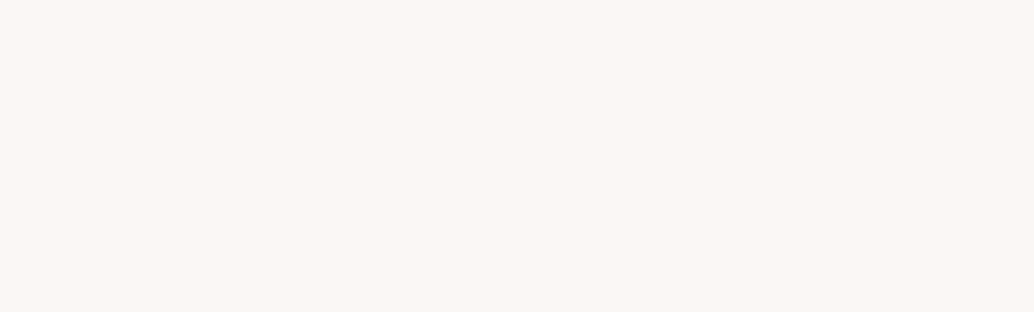
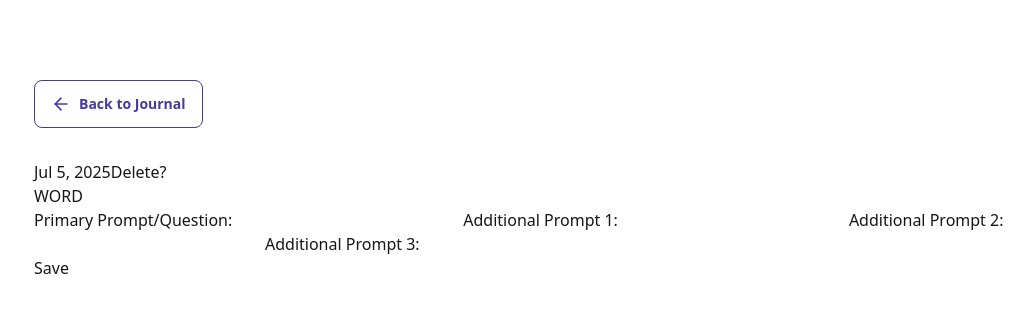
Before and after one commit to freeCodeCamp-2025-Summer-Hackathon/purple-array, a React (Vite) app in the folder frontend/: page /edit in a window 1280 px wide. Before the commit this address had no page. Shown: the top 312 px of the page, without its empty margins (30-1064 px from the left). Built offline with nearby package versions, Linux system fonts and the light colour scheme.

Commit message:
refactor: refactor pages/routes & update naming convention for journal pages

```diff
--- a/frontend/src/App.jsx
+++ b/frontend/src/App.jsx
@@ -1,8 +1,8 @@
 import { Routes, Route } from 'react-router';
 import HomePage from './pages/HomePage';
 import SignInPage from './pages/SignInPage';
-import JournalPage from './pages/JournalPage';
-import JournalEntryDetailPage from './pages/JournalEntryDetailPage';
+import JournalDisplayPage from './pages/JournalDisplayPage';
+import JournalEditPage from './pages/JournalEditPage';
 import MarketPage from './pages/MarketPage';
 import SettingsPage from './pages/SettingsPage';
 
@@ -10,11 +10,13 @@ const App = () => {
 	return (
 		<div data-theme="writeLight">
 			<Routes>
+				{/* Pathnames for some of these routes will need to be updated, once we get the real endpoints */}
 				<Route path="/" element={<HomePage />} />
 				<Route path="/signin" element={<SignInPage />} />
-				<Route path="/journal" element={<JournalPage />} />
-				{/*Path for the Journal Entry Route will need to be updated, once we get the endpoint setup from the Backend*/}
-				<Route path="/journal-entry" element={<JournalEntryDetailPage />} />
+				<Route path="/journal" element={<JournalDisplayPage />} />
+				{/* Journal collection route to go here*/}
+				{/* Journal create route to go here */}
+				<Route path="/edit" element={<JournalEditPage />} />
 				<Route path="/market" element={<MarketPage />} />
 				<Route path="/settings" element={<SettingsPage />} />
 			</Routes>
--- a/frontend/src/components/journal/JournalEntryDetail.jsx
+++ /dev/null
@@ -1,67 +0,0 @@
-import { Link } from "react-router";
-import { useState } from 'react';
-
-import {formatDate} from "../../lib/utils"
-
-const JournalDetail = () => {
-    const [primaryPrompt, setPrimaryPrompt] = useState("");
-    const [addPromptOne, setAddPromptOne] = useState("");
-    const [addPromptTwo, setAddPromptTwo] = useState("");
-    const [addPromptThree, setAddPromptThree] = useState("");
-
-    const handleSubmit = (event) => {
-        event.preventDefault();
-
-    }
-  return (
-    <div>
-        <header>
-            <span>
-                {formatDate(new Date())}
-            </span>
-            <button>
-                <Link to={""}>Delete?</Link>
-            </button>
-        </header>
-        <h2>WORD</h2>
-        <form onSubmit={handleSubmit}>
-            <label>
-                Primary Prompt/Question:
-                <input
-                    type="text"
-                    value={primaryPrompt}
-                    onChange={(e) => setPrimaryPrompt(e.target.value)}
-                />
-            </label>
-            <label>
-                Additional Prompt 1:
-                <input
-                    type="text"
-                    value={addPromptOne}
-                    onChange={(e) => setAddPromptOne(e.target.value)}
-                />
-            </label>
-            <label>
-                Additional Prompt 2:
-                <input
-                    type="text"
-                    value={addPromptTwo}
-                    onChange={(e) => setAddPromptTwo(e.target.value)}
-                />
-            </label>
-            <label>
-                Additional Prompt 3:
-                <input
-                    type="text"
-                    value={addPromptThree}
-                    onChange={(e) => setAddPromptThree(e.target.value)}
-                />
-            </label>
-            <br />
-            <button type="submit">Save</button>
-        </form>
-    </div>
-  )
-}
-
-export default JournalDetail
--- /dev/null
+++ b/frontend/src/components/journal/JournalEntryForm.jsx
@@ -0,0 +1,64 @@
+import { Link } from 'react-router';
+import { useState } from 'react';
+
+import { formatDate } from '../../lib/utils';
+
+const JournalEntryForm = () => {
+	const [primaryPrompt, setPrimaryPrompt] = useState('');
+	const [addPromptOne, setAddPromptOne] = useState('');
+	const [addPromptTwo, setAddPromptTwo] = useState('');
+	const [addPromptThree, setAddPromptThree] = useState('');
+
+	const handleSubmit = (event) => {
+		event.preventDefault();
+	};
+	return (
+		<div>
+			<header>
+				<span>{formatDate(new Date())}</span>
+				<button>
+					<Link to={''}>Delete?</Link>
+				</button>
+			</header>
+			<h2>WORD</h2>
+			<form onSubmit={handleSubmit}>
+				<label>
+					Primary Prompt/Question:
+					<input
+						type="text"
+						value={primaryPrompt}
+						onChange={(e) => setPrimaryPrompt(e.target.value)}
+					/>
+				</label>
+				<label>
+					Additional Prompt 1:
+					<input
+						type="text"
+						value={addPromptOne}
+						onChange={(e) => setAddPromptOne(e.target.value)}
+					/>
+				</label>
+				<label>
+					Additional Prompt 2:
+					<input
+						type="text"
+						value={addPromptTwo}
+						onChange={(e) => setAddPromptTwo(e.target.value)}
+					/>
+				</label>
+				<label>
+					Additional Prompt 3:
+					<input
+						type="text"
+						value={addPromptThree}
+						onChange={(e) => setAddPromptThree(e.target.value)}
+					/>
+				</label>
+				<br />
+				<button type="submit">Save</button>
+			</form>
+		</div>
+	);
+};
+
+export default JournalEntryForm;
--- a/frontend/src/pages/JournalPage.jsx
+++ b/frontend/src/pages/JournalDisplayPage.jsx
@@ -1,8 +1,7 @@
 import Navbar from '../components/generic/Navbar';
-import { BookOpen } from 'lucide-react';
 import JournalEntry from '../components/journal/JournalEntry';
 
-const JournalPage = () => {
+const JournalDisplayPage = () => {
 	return (
 		<div className="min-h-screen">
 			<Navbar />
@@ -10,10 +9,11 @@ const JournalPage = () => {
 				<h1 className="text-center text-3xl font-semibold text-secondary">
 					Journal
 				</h1>
+				{/* Component for list of past entries should be place on this page as well */}
 				<JournalEntry />
 			</div>
 		</div>
 	);
 };
 
-export default JournalPage;
+export default JournalDisplayPage;
--- /dev/null
+++ b/frontend/src/pages/JournalEditPage.jsx
@@ -0,0 +1,23 @@
+import { ArrowLeftIcon } from 'lucide-react';
+import JournalEntryForm from '../components/journal/JournalEntryForm';
+import { Link } from 'react-router';
+
+const JournalEditPage = () => {
+	return (
+		<div className="min-h-screen">
+			<div className="container px-12 py-20">
+				<div className="max-w-6xl mx-auto">
+					<Link to={'/journal'} className="btn btn-outline btn-primary mb-8">
+						<ArrowLeftIcon className="size-5" />
+						Back to Journal
+					</Link>
+
+					{/* Form to edit/update journal entry */}
+					<JournalEntryForm />
+				</div>
+			</div>
+		</div>
+	);
+};
+
+export default JournalEditPage;
--- a/frontend/src/pages/JournalEntryDetailPage.jsx
+++ /dev/null
@@ -1,14 +0,0 @@
-import Navbar from '../components/generic/Navbar';
-import JournalEntryDetail from '../components/journal/JournalEntryDetail';
-
-const JournalEntryDetailPage = () => {
-	return (
-		<div className="min-h-screen">
-			<Navbar />
-			<h1>Journal Entry Detail Page</h1>
-            		<JournalEntryDetail />
-		</div>
-	);
-};
-
-export default JournalEntryDetailPage;
```
